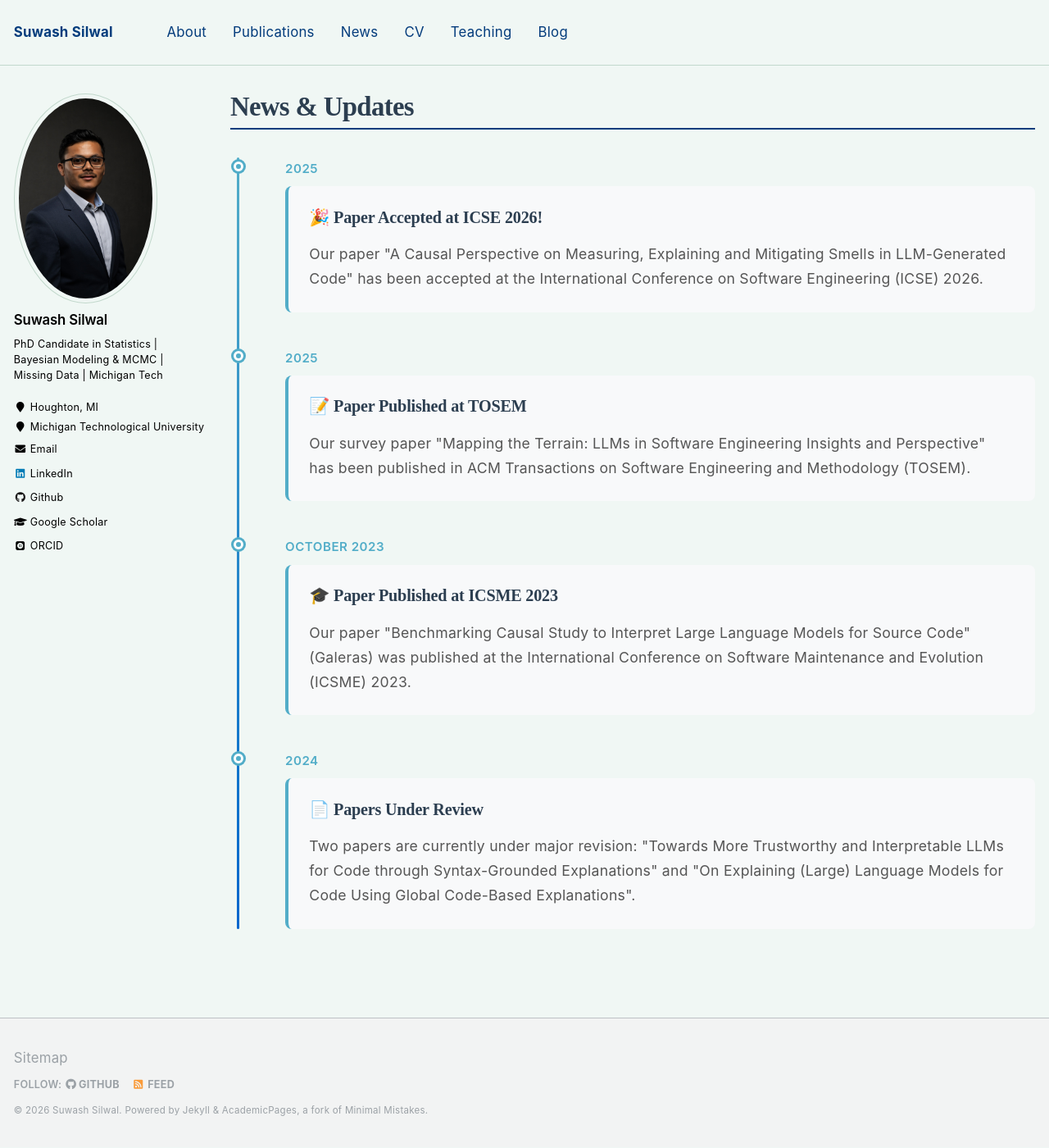
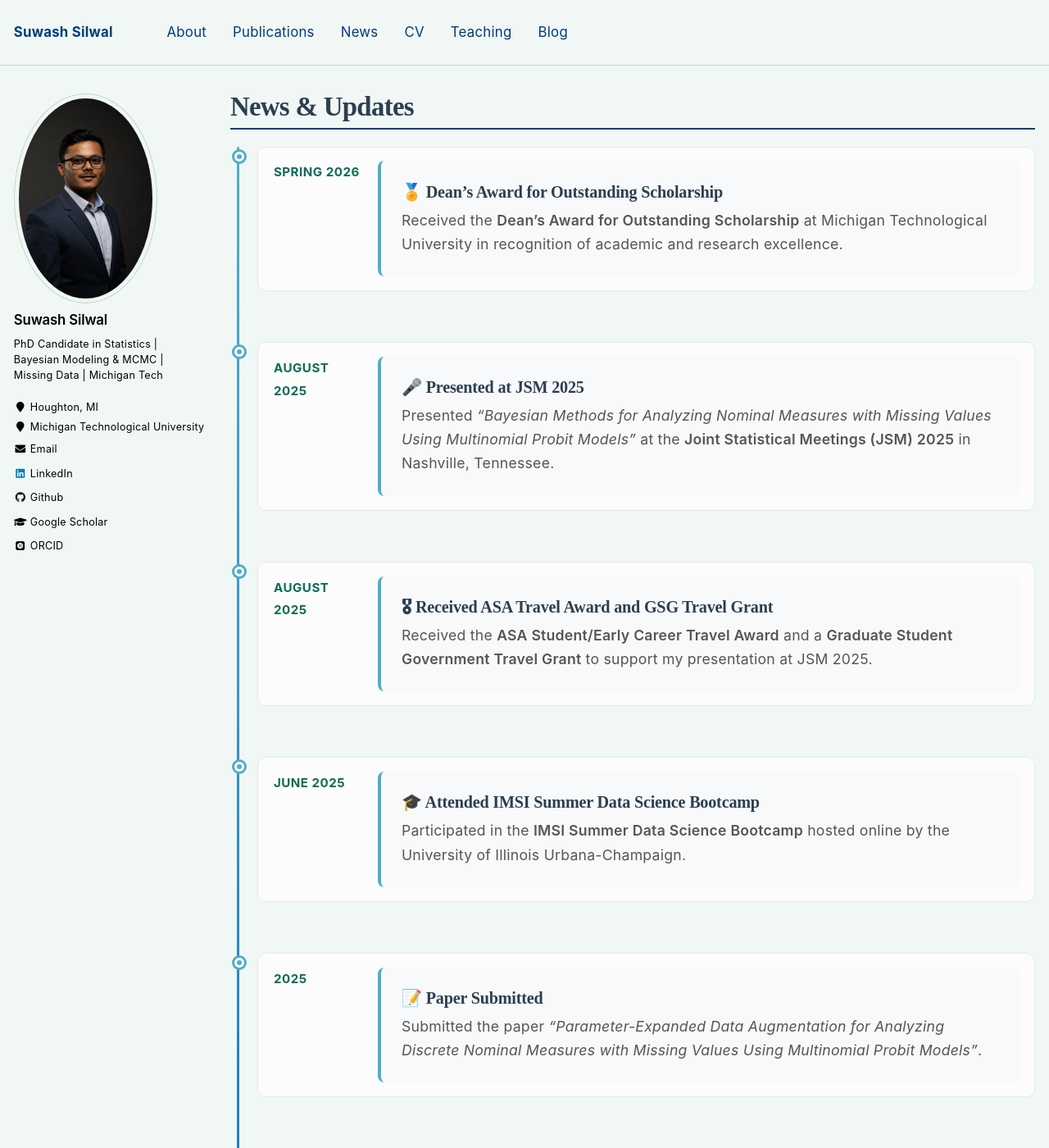
Before and after one commit to ssilwal050/ssilwal050.github.io, a Jekyll site: the page built from _pages/news.md, in a window 1280 px wide and 1400 px high. Shown: the whole window at 82% size. Built offline with Jekyll 4.4.1, drawn with Linux system fonts in a browser that asks for light colours; some web fonts are replaced; some of the changed text lies outside the part shown.

Commit message:
update files

```diff
--- a/_pages/news.md
+++ b/_pages/news.md
@@ -7,37 +7,107 @@ author_profile: true
 
 {% include base_path %}
 
+<style>
+.news-timeline {
+  display: flex;
+  flex-direction: column;
+  gap: 1.2em;
+  margin-top: 1.2em;
+}
+.news-item {
+  display: flex;
+  gap: 1em;
+  padding: 1em 1.1em;
+  border: 1px solid #e8e8e8;
+  border-radius: 10px;
+  background: #fcfcfc;
+}
+.news-date {
+  min-width: 110px;
+  font-weight: 700;
+  color: #0f6b57;
+}
+.news-content h3 {
+  margin-top: 0;
+  margin-bottom: 0.35em;
+}
+.news-content p {
+  margin: 0;
+  line-height: 1.65;
+}
+@media (max-width: 768px) {
+  .news-item {
+    flex-direction: column;
+  }
+  .news-date {
+    min-width: auto;
+  }
+}
+</style>
+
 <div class="news-timeline">
 
   <div class="news-item">
-    <div class="news-date">2025</div>
+    <div class="news-date">Spring 2026</div>
     <div class="news-content">
-      <h3>🎉 Paper Accepted at ICSE 2026!</h3>
-      <p>Our paper "A Causal Perspective on Measuring, Explaining and Mitigating Smells in LLM-Generated Code" has been accepted at the International Conference on Software Engineering (ICSE) 2026.</p>
+      <h3>🏅 Dean’s Award for Outstanding Scholarship</h3>
+      <p>Received the <strong>Dean’s Award for Outstanding Scholarship</strong> at Michigan Technological University in recognition of academic and research excellence.</p>
+    </div>
+  </div>
+
+  <div class="news-item">
+    <div class="news-date">August 2025</div>
+    <div class="news-content">
+      <h3>🎤 Presented at JSM 2025</h3>
+      <p>Presented <em>“Bayesian Methods for Analyzing Nominal Measures with Missing Values Using Multinomial Probit Models”</em> at the <strong>Joint Statistical Meetings (JSM) 2025</strong> in Nashville, Tennessee.</p>
+    </div>
+  </div>
+
+  <div class="news-item">
+    <div class="news-date">August 2025</div>
+    <div class="news-content">
+      <h3>🎖 Received ASA Travel Award and GSG Travel Grant</h3>
+      <p>Received the <strong>ASA Student/Early Career Travel Award</strong> and a <strong>Graduate Student Government Travel Grant</strong> to support my presentation at JSM 2025.</p>
+    </div>
+  </div>
+
+  <div class="news-item">
+    <div class="news-date">June 2025</div>
+    <div class="news-content">
+      <h3>🎓 Attended IMSI Summer Data Science Bootcamp</h3>
+      <p>Participated in the <strong>IMSI Summer Data Science Bootcamp</strong> hosted online by the University of Illinois Urbana-Champaign.</p>
     </div>
   </div>
 
   <div class="news-item">
     <div class="news-date">2025</div>
     <div class="news-content">
-      <h3>📝 Paper Published at TOSEM</h3>
-      <p>Our survey paper "Mapping the Terrain: LLMs in Software Engineering Insights and Perspective" has been published in ACM Transactions on Software Engineering and Methodology (TOSEM).</p>
+      <h3>📝 Paper Submitted</h3>
+      <p>Submitted the paper <em>“Parameter-Expanded Data Augmentation for Analyzing Discrete Nominal Measures with Missing Values Using Multinomial Probit Models”</em>.</p>
     </div>
   </div>
 
   <div class="news-item">
-    <div class="news-date">October 2023</div>
+    <div class="news-date">August 2024</div>
     <div class="news-content">
-      <h3>🎓 Paper Published at ICSME 2023</h3>
-      <p>Our paper "Benchmarking Causal Study to Interpret Large Language Models for Source Code" (Galeras) was published at the International Conference on Software Maintenance and Evolution (ICSME) 2023.</p>
+      <h3>📊 Presented at JSM 2024</h3>
+      <p>Presented <em>“Parameter-Expanded Data Augmentation for Analyzing Categorical Data Using Multinomial Probit Models”</em> at <strong>JSM 2024</strong> in Portland, Oregon.</p>
     </div>
   </div>
 
   <div class="news-item">
-    <div class="news-date">2024</div>
+    <div class="news-date">June 2024</div>
     <div class="news-content">
-      <h3>📄 Papers Under Review</h3>
-      <p>Two papers are currently under major revision: "Towards More Trustworthy and Interpretable LLMs for Code through Syntax-Grounded Explanations" and "On Explaining (Large) Language Models for Code Using Global Code-Based Explanations".</p>
+      <h3>📈 Presented at SDSS 2024</h3>
+      <p>Presented <em>“Parameter-Expanded Data Augmentation for Multinomial Probit Models”</em> at the <strong>Symposium on Data Science and Statistics (SDSS) 2024</strong> in Richmond, Virginia.</p>
+    </div>
+  </div>
+
+  <div class="news-item">
+    <div class="news-date">June 2024</div>
+    <div class="news-content">
+      <h3>✈️ Received GSG Travel Grant</h3>
+      <p>Received a <strong>Graduate Student Government Travel Grant</strong> to support my presentation at SDSS 2024.</p>
     </div>
   </div>
 
```
Also changed, not shown: 1 other file.
